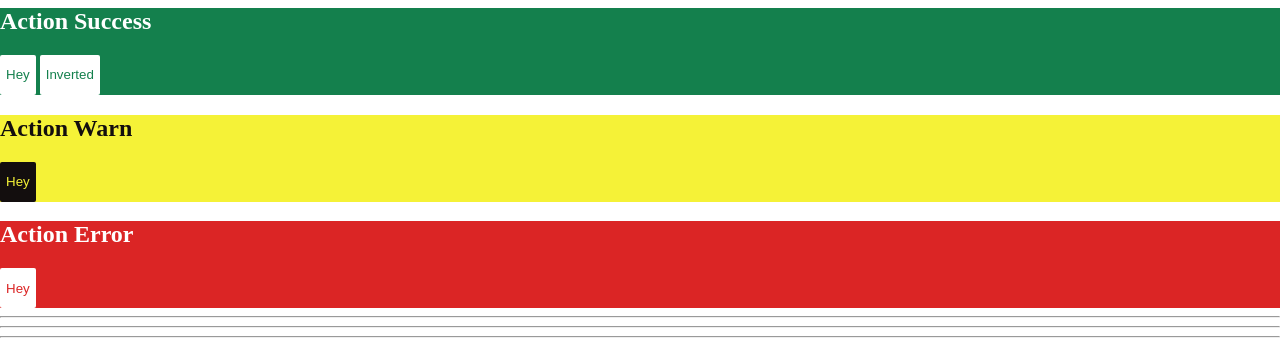
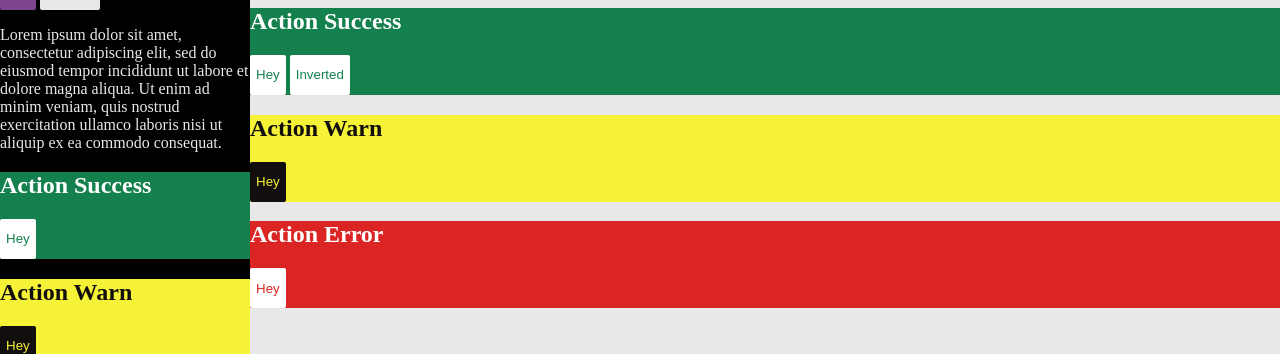
Before and after one commit to yinonov/color-strategy-poc, a website built with Parcel: page index.html in a window 1280 px wide. Shown: the part 184-538 px from the top of the page. Built offline with nearby package versions, Linux system fonts and the light colour scheme.

Commit message:
as components

```diff
--- /dev/null
+++ b/src/components/context.js
@@ -0,0 +1,83 @@
+class ContextComponent extends HTMLElement {
+  connectedCallback() {
+    this.attachShadow({ mode: "open" });
+    this.shadowRoot.innerHTML = `
+      <style>
+
+        /* vwc-app */
+        :host {
+            --vvd-color-base-background: #e8e8e8;
+            --vvd-color-base-foreground: black;
+            --vvd-color-base-dim: #bbbbbb;
+
+            --vvd-color-surface-background: #c0c0c0;
+            --vvd-color-surface-foreground: black;
+
+            --vvd-color-primary-background: #433099;
+            --vvd-color-primary-foreground: white;
+
+            --vvd-color-secondary-background: #254edb;
+            --vvd-color-secondary-foreground: white;
+
+            --vvd-color-success-background: #14804d;
+            --vvd-color-success-foreground: white;
+
+            --vvd-color-warn-background: #f5f237;
+            --vvd-color-warn-foreground: rgb(19, 14, 14);
+
+            --vvd-color-error-background: #db2525;
+            --vvd-color-error-foreground: white;
+          }
+
+          /* vwc-app[alternate], all optional */
+          :host([alternate]) {
+            --vvd-color-base-background: black;
+            --vvd-color-base-foreground: #e8e8e8;
+            --vvd-color-base-dim: #bbbbbb;
+
+            --vvd-color-surface-background: #c0c0c0;
+            --vvd-color-surface-foreground: black;
+
+            --vvd-color-primary-background: #7d448f;
+            --vvd-color-primary-foreground: white;
+
+            --vvd-color-secondary-background: #254edb;
+            --vvd-color-secondary-foreground: white;
+
+            /*
+            --vvd-color-success-background: #254edb;
+             --vvd-color-success-foreground: white;
+
+             --vvd-color-warn-background: #254edb;
+             --vvd-color-warn-foreground: white;
+
+             --vvd-color-error-background: #254edb;
+             --vvd-color-error-foreground: white;
+            */
+          }
+
+
+          /*
+          // vwc-surface component
+        //  :host([context="success"]) {
+        //    background-color: var(--vvd-color-success-background);
+        //    color: var(--vvd-color-success-foreground);
+        //  }
+
+
+
+           ripple should be the main color mixed with background
+        */
+
+        :host {
+          background-color:var(--vvd-color-base-background);
+          color:var(--vvd-color-base-foreground);
+        }
+      </style>
+      <slot>
+      </slot>
+    `;
+  }
+}
+
+customElements.define("my-context", ContextComponent);
--- a/src/index.js
+++ b/src/index.js
@@ -1,8 +1,36 @@
 import "./styles.scss";
 import "./components/button.js";
 import "./components/action.js";
+import "./components/context.js";
 
 document.getElementById("app").innerHTML = `
+<div class="layout">
+
+  <my-context alternate>
+    <h1>Alternate context (toolbar, sidenav etc'...)</h1>
+    <my-button>Hey</my-button>
+    <my-button inverted>Inverted</my-button>
+
+    <p>Lorem ipsum dolor sit amet, consectetur adipiscing elit, sed do eiusmod tempor incididunt ut labore et dolore magna aliqua. Ut enim ad minim veniam, quis nostrud exercitation ullamco laboris nisi ut aliquip ex ea commodo consequat.</p>
+
+    <my-action type="success">
+      <h2>Action Success</h2>
+      <my-button>Hey</my-button>
+    </my-action>
+
+    <my-action type="warn">
+      <h2>Action Warn</h2>
+      <my-button>Hey</my-button>
+    </my-action>
+
+    <my-action type="error">
+      <h2>Action Error</h2>
+      <my-button>Hey</my-button>
+    </my-action>
+  </my-context>
+
+
+  <my-context>
     <h1>Main body context</h1>
     <my-button>Hey</my-button>
     <my-button inverted>Inverted</my-button>
@@ -24,29 +52,7 @@ document.getElementById("app").innerHTML = `
       <h2>Action Error</h2>
       <my-button>Hey</my-button>
     </my-action>
+  </my-context>
 
-<hr>
-<hr>
-<hr>
-<div class="context-alternate">
-  <h1>Alternate context (toolbar, sidenav etc'...)</h1>
-  <my-button>Hey</my-button>
-
-  <p>Lorem ipsum dolor sit amet, consectetur adipiscing elit, sed do eiusmod tempor incididunt ut labore et dolore magna aliqua. Ut enim ad minim veniam, quis nostrud exercitation ullamco laboris nisi ut aliquip ex ea commodo consequat.</p>
-
-  <my-action type="success">
-    <h2>Action Success</h2>
-    <my-button>Hey</my-button>
-  </my-action>
-
-  <my-action type="warn">
-    <h2>Action Warn</h2>
-    <my-button>Hey</my-button>
-  </my-action>
-
-  <my-action type="error">
-    <h2>Action Error</h2>
-    <my-button>Hey</my-button>
-  </my-action>
 </div>
 `;
--- a/src/styles.scss
+++ b/src/styles.scss
@@ -1,75 +1,10 @@
-/**
- * Do not edit directly
- * Generated on Fri, 26 Jun 2020 13:32:32 GMT
- */
-
- // vwc-app
-:root {
-   --vvd-color-base-background: #e8e8e8;
-   --vvd-color-base-foreground: black;
-   --vvd-color-base-dim: #bbbbbb;
-
-   --vvd-color-surface-background: #c0c0c0;
-   --vvd-color-surface-foreground: black;
-
-   --vvd-color-primary-background: #433099;
-   --vvd-color-primary-foreground: white;
-
-   --vvd-color-secondary-background: #254edb;
-   --vvd-color-secondary-foreground: white;
-
-   --vvd-color-success-background: #14804d;
-   --vvd-color-success-foreground: white;
-
-   --vvd-color-warn-background: #f5f237;
-   --vvd-color-warn-foreground: rgb(19, 14, 14);
-
-   --vvd-color-error-background: #db2525;
-   --vvd-color-error-foreground: white;
- }
-
- // vwc-app[alternate]
- // all optional
- .context-alternate {
-   --vvd-color-base-background: black;
-   --vvd-color-base-foreground: #e8e8e8;
-   --vvd-color-base-dim: #bbbbbb;
-
-   --vvd-color-surface-background: #c0c0c0;
-   --vvd-color-surface-foreground: black;
-
-   --vvd-color-primary-background: #7d448f;
-   --vvd-color-primary-foreground: white;
-
-   --vvd-color-secondary-background: #254edb;
-   --vvd-color-secondary-foreground: white;
-
-   // --vvd-color-success-background: #254edb;
-   // --vvd-color-success-foreground: white;
-
-   // --vvd-color-warn-background: #254edb;
-   // --vvd-color-warn-foreground: white;
-
-   // --vvd-color-error-background: #254edb;
-   // --vvd-color-error-foreground: white;
- }
- // vwc-surface component
-//  :host([context="success"]) {
-//    background-color: var(--vvd-color-success-background);
-//    color: var(--vvd-color-success-foreground);
-//  }
-
-
-
- // ripple should be the main color mixed with background
-
-
-[class^="context"] {
-  background-color:var(--vvd-color-base-background);
-  color:var(--vvd-color-base-foreground);
+/// for demo
+body{
+  margin:0;
 }
 
 
-body{
-  margin:0;
+.layout {
+display: grid;
+grid-template-columns: 250px auto;
 }
```
Lines whose indentation alone changed are shown as unchanged.
